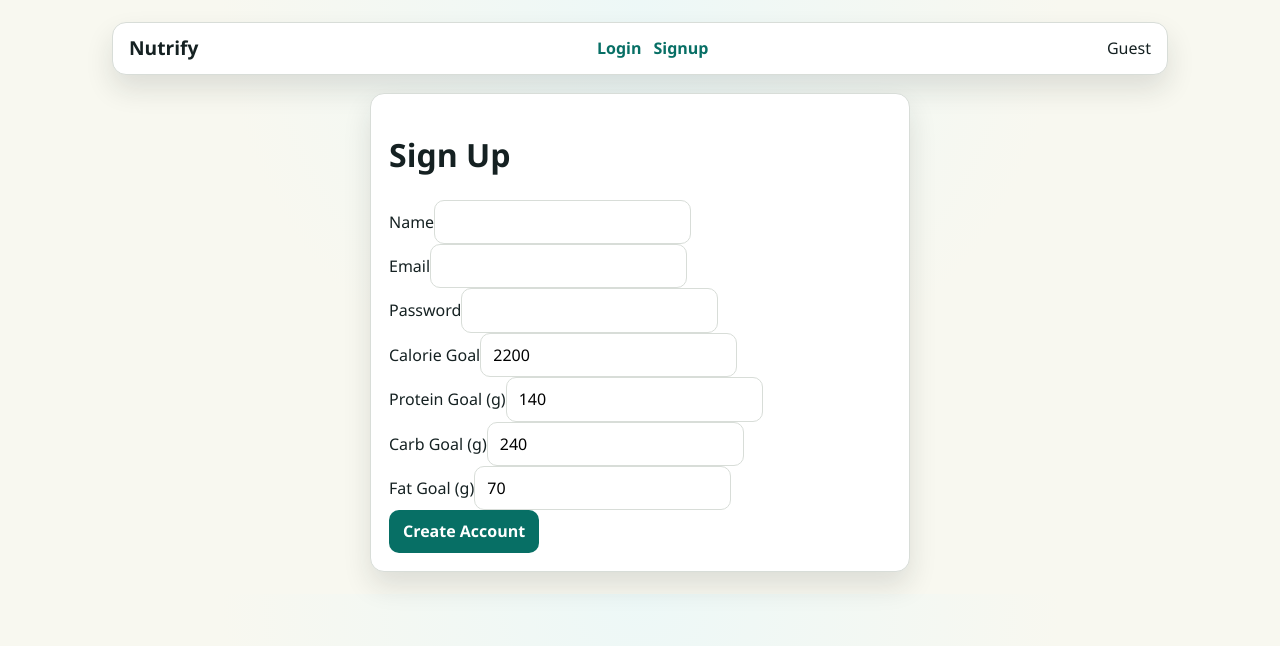
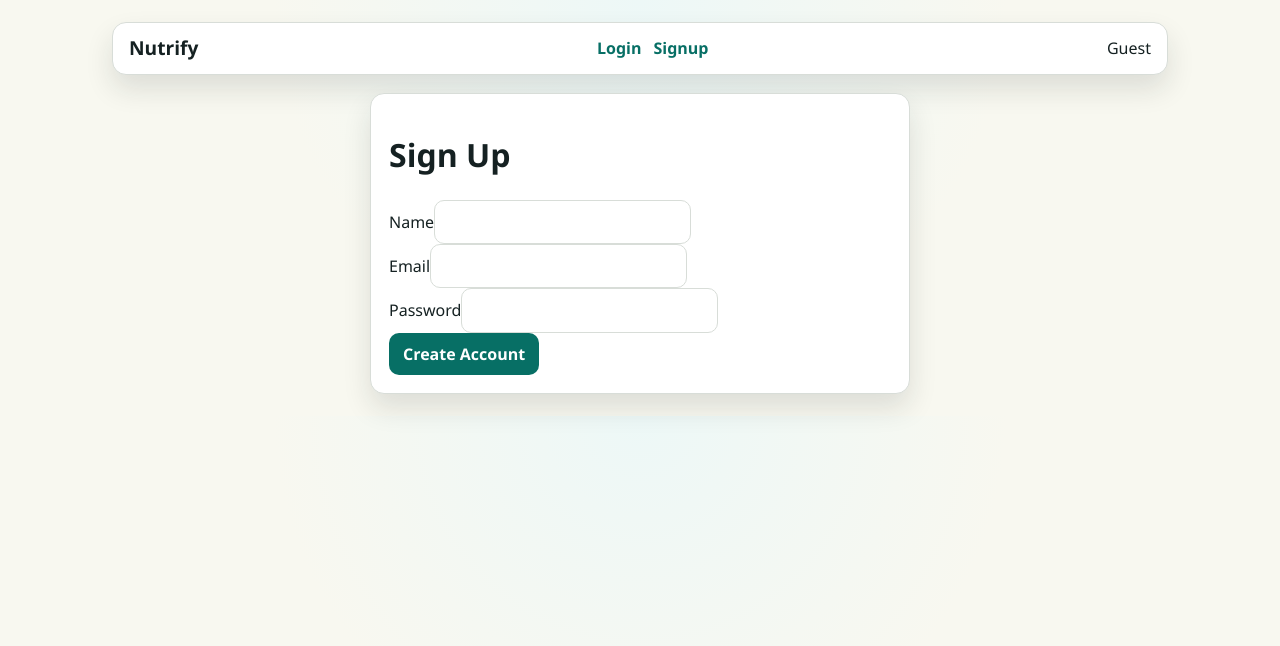
Before and after one commit to ruben-posadas/nutrify, a React (Vite) app in the folder client/: page /signup in a window 1280 px wide. Shown: the top 646 px of the page. Built offline with nearby package versions, Linux system fonts and the light colour scheme; no server answers.

Commit message:
Simplify signup form fields

```diff
--- a/client/src/pages/Signup.jsx
+++ b/client/src/pages/Signup.jsx
@@ -9,10 +9,6 @@ function Signup() {
     name: "",
     email: "",
     password: "",
-    calorieGoal: "2200",
-    proteinGoal: "140",
-    carbGoal: "240",
-    fatGoal: "70",
   });
 
   const [message, setMessage] = useState("");
@@ -81,46 +77,6 @@ function Signup() {
           />
         </div>
 
-        <div>
-          <label>Calorie Goal</label>
-          <input
-            type="number"
-            name="calorieGoal"
-            value={formData.calorieGoal}
-            onChange={handleChange}
-          />
-        </div>
-
-        <div>
-          <label>Protein Goal (g)</label>
-          <input
-            type="number"
-            name="proteinGoal"
-            value={formData.proteinGoal}
-            onChange={handleChange}
-          />
-        </div>
-
-        <div>
-          <label>Carb Goal (g)</label>
-          <input
-            type="number"
-            name="carbGoal"
-            value={formData.carbGoal}
-            onChange={handleChange}
-          />
-        </div>
-
-        <div>
-          <label>Fat Goal (g)</label>
-          <input
-            type="number"
-            name="fatGoal"
-            value={formData.fatGoal}
-            onChange={handleChange}
-          />
-        </div>
-
         <button type="submit" disabled={isSubmitting}>
           {isSubmitting ? "Creating account..." : "Create Account"}
         </button>
```
